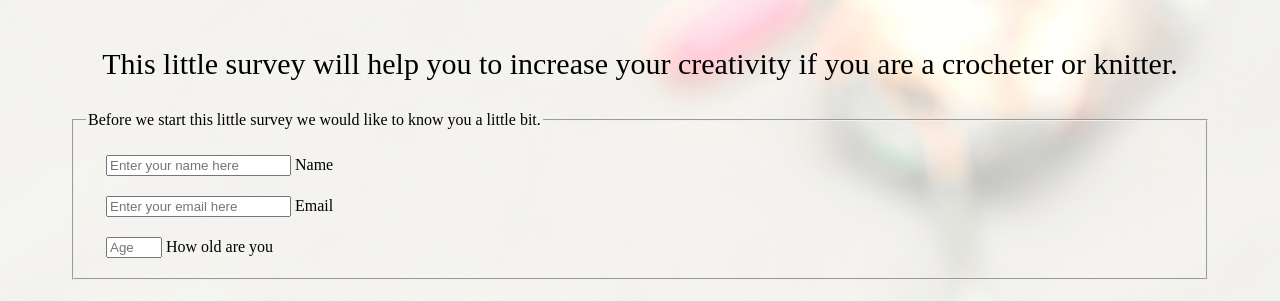
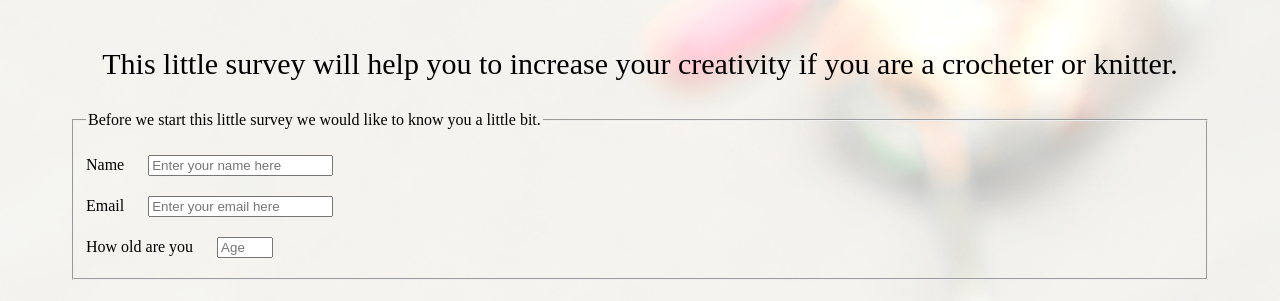
Before and after one commit to Dalmicecilia/Survey, a plain HTML site: page index.html in a window 1280 px wide. Shown: the part 205-506 px from the top of the page. Drawn offline with Linux system fonts and the light colour scheme; files whose address does not match are found by name.

Commit message:
label corrected

```diff
--- a/index.html
+++ b/index.html
@@ -13,12 +13,12 @@
   <form id="survey-form">
     <fieldset>
       <legend>Before we start this little survey we would like to know you a little bit.</legend>
-      <input type="text" id="name" name="name" placeholder="Enter your name here" required>
-      <label for="name" id="name-label">Name</label><br>
-      <input type="email" id="email" name="email" placeholder="Enter your email here" required>
-      <label for="email"id="email-label">Email</label><br>
+      <label for="name" id="name-label">Name</label>
+      <input type="text" id="name" name="name" placeholder="Enter your name here" required><br>
+      <label for="email"id="email-label">Email</label>
+      <input type="email" id="email" name="email" placeholder="Enter your email here" required><br>
+      <label for="number" id="number-label">How old are you</label>
       <input type="number" id="number" name="age" min="15" max="55" placeholder="Age">
-      <label for="number" id="number-label">How old are you</label>
     </fieldset>
     <div id="type">
     <h2>Type of yarn</h2>
```
